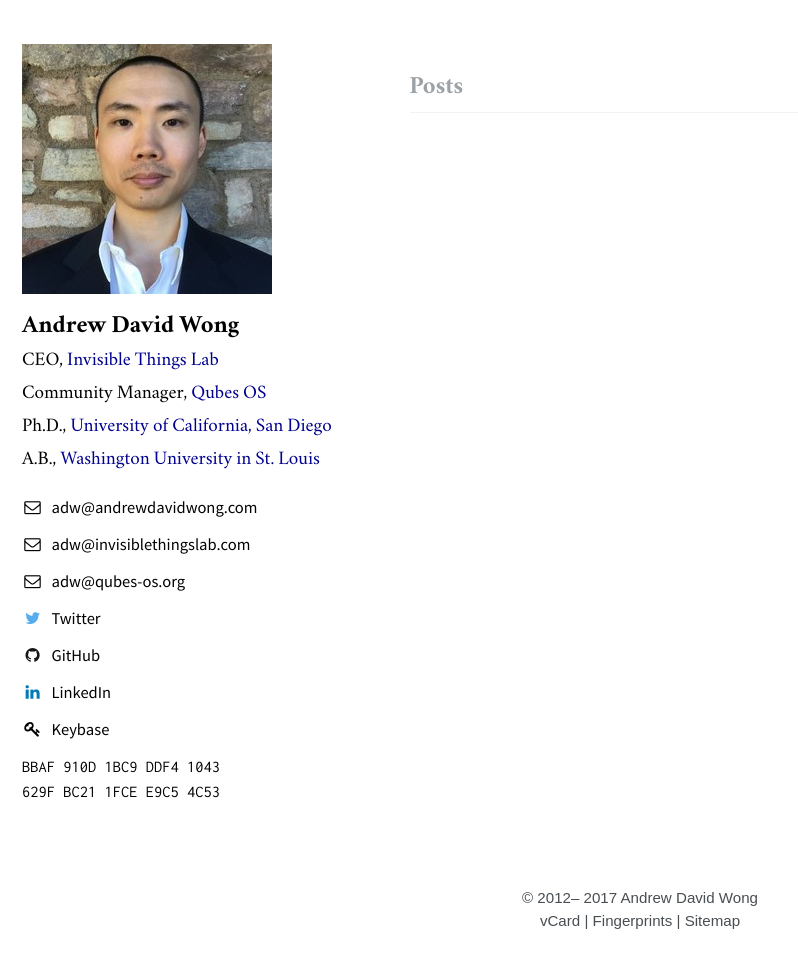
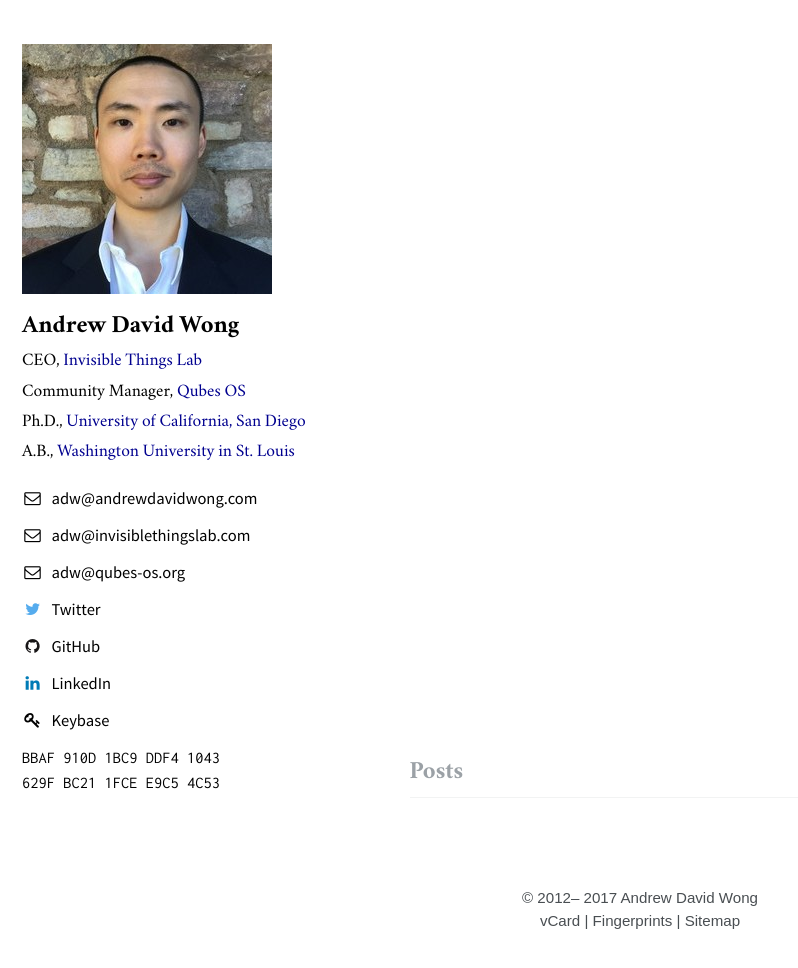
Before and after one commit to andrewdavidwong/web, a Jekyll site: the page built from index.html, in a window 1280 px wide and 978 px high. Shown: the top 968 px of the window, without its empty margins (0-798 px from the left). Built offline with Jekyll 4.4.1, drawn with Linux system fonts in a browser that asks for light colours; the list of posts is cut into pages by our own code.

Commit message:
Update sidebar styling

```diff
--- a/_sass/_sidebar.scss
+++ b/_sass/_sidebar.scss
@@ -17,21 +17,14 @@
   @include breakpoint($large) {
     margin-bottom: -3.5em;
     border-bottom: 0;
-    @include span(3.2 of 12);
+    @include span(3.3 of 12);
   }
 
   @include breakpoint($x-large) {
     padding-right: 0;
   }
 
-  h2, h3, h4, h5, h6 {
-    margin-bottom: 0;
-    font-family: $sans-serif-narrow;
-  }
-
   p, li {
-    font-family: $sans-serif;
-    font-size: $type-size-6;
     line-height: 1.5;
   }
 
@@ -40,21 +33,6 @@
   }
 }
 
-.sidebar__right {
-  margin-bottom: 1em;
-
-  @include breakpoint($large) {
-    position: relative;
-    float: right;
-    width: $right-sidebar-width-narrow;
-    margin-left: span(0.5 of 12);
-    z-index: 10;
-  }
-
-  @include breakpoint($x-large) {
-    width: $right-sidebar-width;
-  }
-}
 
 /*
    Author profile and links
@@ -63,19 +41,17 @@
 .author__avatar {
   display: table-cell;
   vertical-align: top;
-  width: 50px;
-  height: 50px;
+  width: 40px;
+  height: 40px;
 
   @include breakpoint($small) {
     width: auto;
     height: auto;
-    max-width: 150px;
+    max-width: 160px;
   }
 
   @include breakpoint($large) {
     display: block;
-    width: auto;
-    height: auto;
     max-width: 250px;
   }
 }
@@ -98,7 +74,9 @@
 }
 
 .author__name {
-  margin: 0;
+  font-family: $crimson;
+  font-size: $type-size-5;
+  margin-top: 0;
 
   a {
     color: #000;
@@ -107,12 +85,7 @@
 
   @include breakpoint($large) {
     margin-top: 20px;
-    margin-bottom: 10px;
   }
-}
-.sidebar .author__name {
-  font-family: $crimson;
-  font-size: $type-size-5;
 }
 
 .author__bio {
@@ -122,6 +95,7 @@
   ul, li {
     font-family: $crimson;
     list-style-type: none;
+    font-size: $type-size-7;
 
     a {
       color: $link-color;
@@ -200,7 +174,7 @@
     content: "";
     position: absolute;
     top: -11px;
-    left: calc(50% - 10px);
+    left: calc(10%);
     width: 0;
     border-style: solid;
     border-width: 0 10px 10px;
@@ -217,7 +191,7 @@
     content: "";
     position: absolute;
     top: -10px;
-    left: calc(50% - 10px);
+    left: calc(10%);
     width: 0;
     border-style: solid;
     border-width: 0 10px 10px;
@@ -232,7 +206,7 @@
   li {
     white-space: nowrap;
     font-family: $sans-serif;
-  }
+    font-size: $type-size-6;
 
     a {
       display: block;
@@ -241,7 +215,6 @@
       padding-top: 2px;
       padding-bottom: 2px;
       color: #000;
-    font-size: $type-size-5;
       text-decoration: none;
 
       &:hover {
@@ -262,3 +235,4 @@
       font-family: $monospace;
     }
   }
+}
```
Lines whose indentation alone changed are shown as unchanged.
